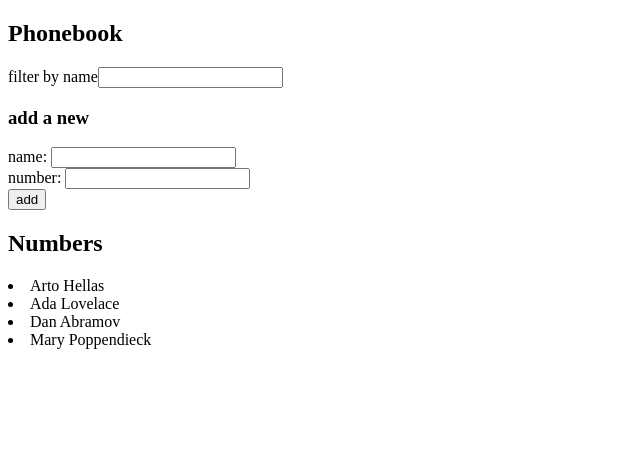
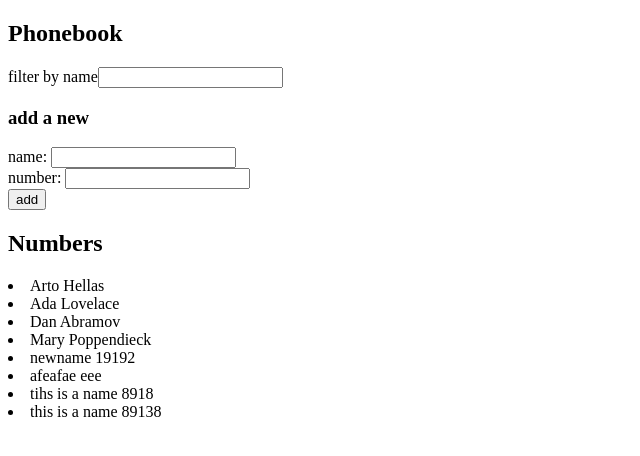
Before and after one commit to IsiNavarro/Full-Stack-Open_University-of-Helsinki, a React (Vite) app in the folder Part2 - Communicating with Server/phonebook/: page / in a window 1280 px wide. Shown: the top 456 px of the page, without its empty margins (0-640 px from the left). Built offline with nearby package versions, Linux system fonts and the light colour scheme; data requests are answered from the project's data file.

Commit message:
data saved to backend database

```diff
--- a/Part2 - Communicating with Server/phonebook/db.json
+++ b/Part2 - Communicating with Server/phonebook/db.json
@@ -1,5 +1,5 @@
 {
-  "persons":[
+  "persons": [
     {
       "name": "Arto Hellas",
       "number": "040-123456",
@@ -19,6 +19,27 @@
       "name": "Mary Poppendieck",
       "number": "39-23-6423122",
       "id": "4"
+    },
+    {
+      "name": "newname",
+      "phoneNumber": "19192",
+      "id": "7fIHGGyEY4k"
+    },
+    {
+      "name": "afeafae",
+      "phoneNumber": "eee",
+      "id": "YuquFU-Mma4"
+    },
+    {
+      "name": "tihs is a name",
+      "phoneNumber": "8918",
+      "id": "kWHd55ABHh4"
+    },
+    {
+      "name": "this is a name",
+      "phoneNumber": "89138",
+      "id": "R0BDiTrDBEA"
     }
-  ]
+  ],
+  "$schema": "./node_modules/json-server/schema.json"
 }
--- a/Part2 - Communicating with Server/phonebook/src/App.jsx
+++ b/Part2 - Communicating with Server/phonebook/src/App.jsx
@@ -11,6 +11,11 @@ const App = () => {
   const [filterString, setNewFilterString] = useState('')
 
   const [persons, setPersons] = useState([])
+
+  const resetFormInput = () => {
+    setNewName('')
+    setNewPhoneNumber('')
+  }
 
   useEffect(() => {
     axios
@@ -37,8 +42,10 @@ const App = () => {
       alert(`${newName.trim()} already exists!`)
     }
     else {
-      setPersons(persons.concat(personObject))
-      setNewName('')
+      axios.post('http://localhost:3001/persons', personObject).then(response => {
+        setPersons(persons.concat(response.data))
+      })
+      resetFormInput()
     }
   }
 
```
